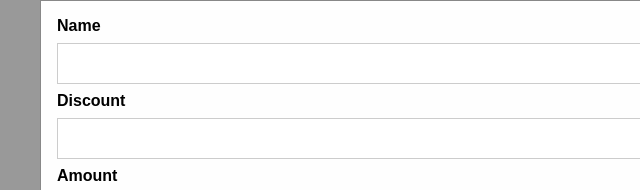
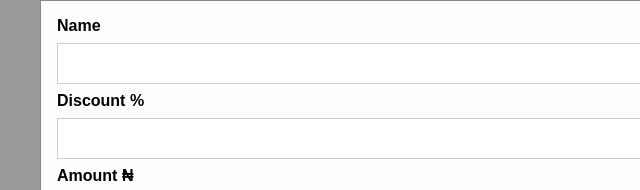
Before and after one commit to kelachii/PPK, a plain HTML site: page index.html in a window 1280 px wide. Both pictures are taken after a click on the button "View Ticket". Shown: the part 124-314 px from the top of the page, 87-727 px from the left. Drawn offline with Linux system fonts and the light colour scheme.

Commit message:
add naria and percentage sign

```diff
--- a/index.html
+++ b/index.html
@@ -24,9 +24,9 @@
       <label for="uname"><b>Name</b></label>
       <input type="text" id="name"  name="uname">
 
-      <label for="discount"><b>Discount</b></label>
+      <label for="discount"><b>Discount %</b></label>
       <input type="text" id="discount" name="discount">
-      <label for="amount"><b>Amount</b></label>
+      <label for="amount"><b>Amount ₦</b></label>
       <input type="text" id="amount" placeholder="Enter Password" name="amount" >
       <span>Date :</span>  <p id="date"></p>
 
--- a/index.js
+++ b/index.js
@@ -188,4 +188,5 @@ window.onclick = function(event) {
     if (event.target == modal) {
         modal.style.display = "none";
     }
+
 }
```
